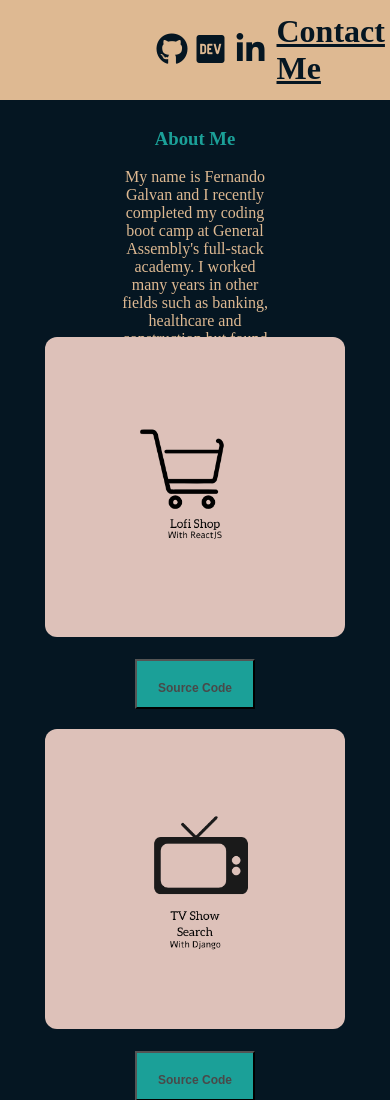
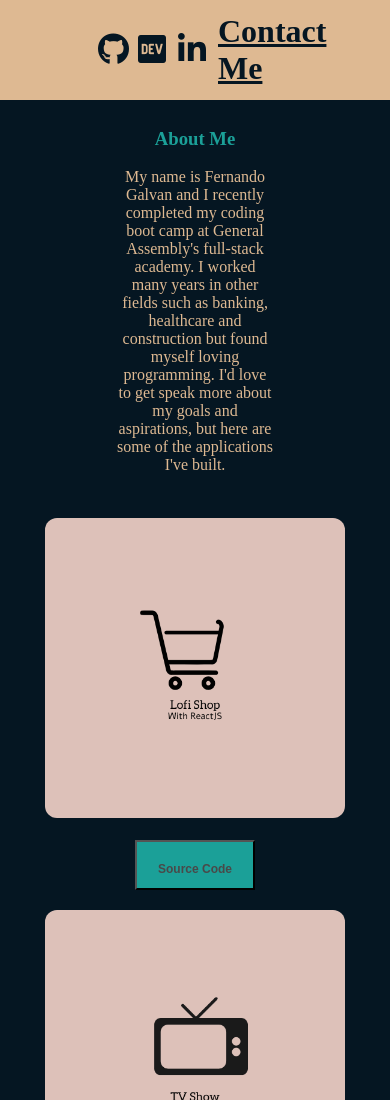
Before and after one commit to NandoLofi/portfoliofinal, a plain HTML site: page index.html in a window 390 px wide. Shown: the top 1100 px of the page. Drawn offline with Linux system fonts and the light colour scheme.

Commit message:
adding mobile responsiveness

```diff
--- a/portfolio.css
+++ b/portfolio.css
@@ -147,3 +147,32 @@ li > a {
         margin-bottom: 50px;
     }
 }
+@media (max-width: 642px) {
+    .aboutme__container {
+        height: 200px;
+    }
+}
+@media (max-width: 390px) {
+    .aboutme__container{
+        height: 350px;
+    }
+    ul {
+        margin-left: 20%;
+    }
+}
+@media (max-width: 412px) {
+    .aboutme__container{
+        height: 350px;
+    }
+    ul {
+        margin-left: 20%;
+    }
+}
+@media (max-width: 414px) {
+    .aboutme__container{
+        height: 350px;
+    }
+    ul {
+        margin-left: 20%;
+    }
+}
```
